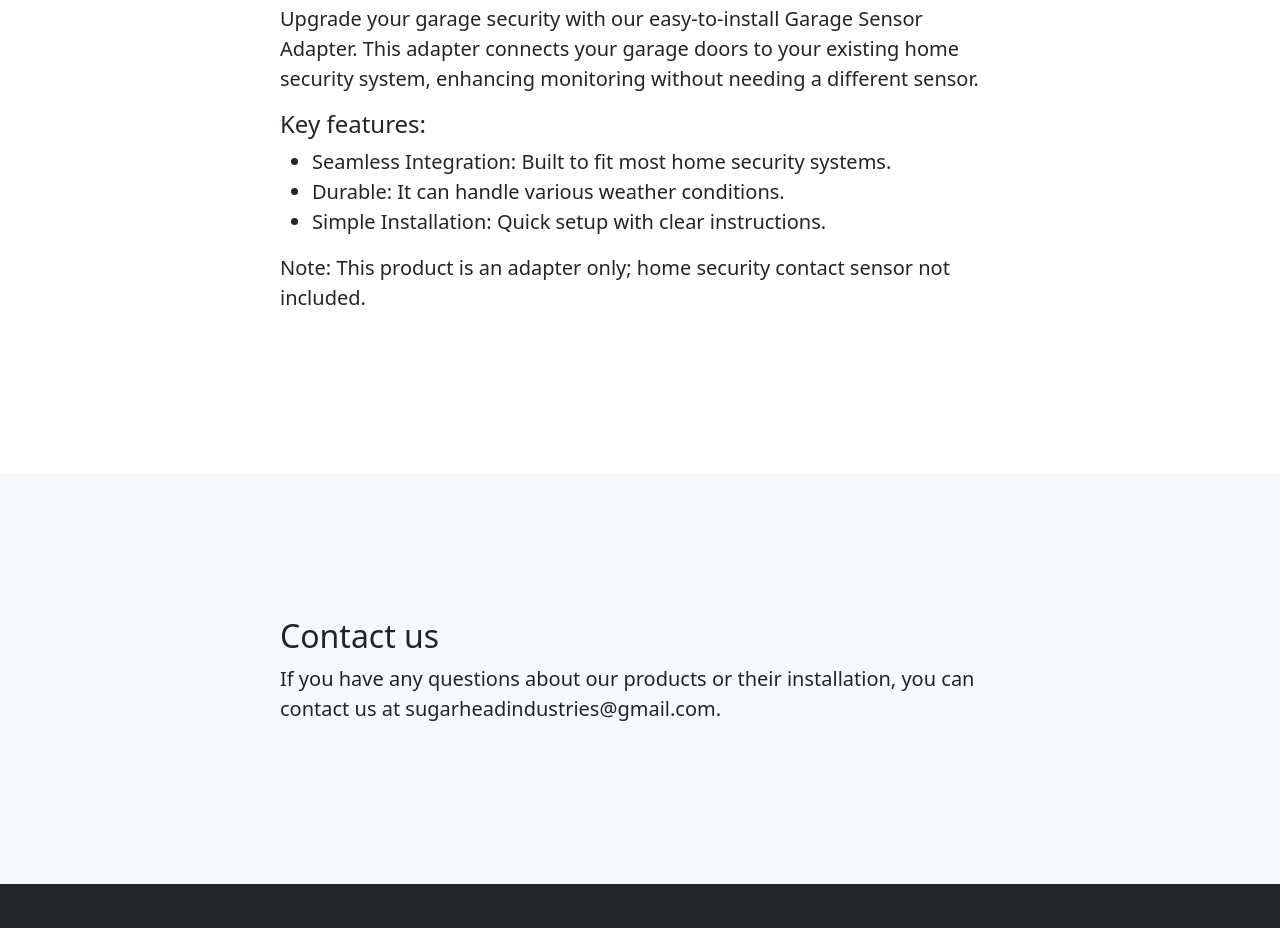
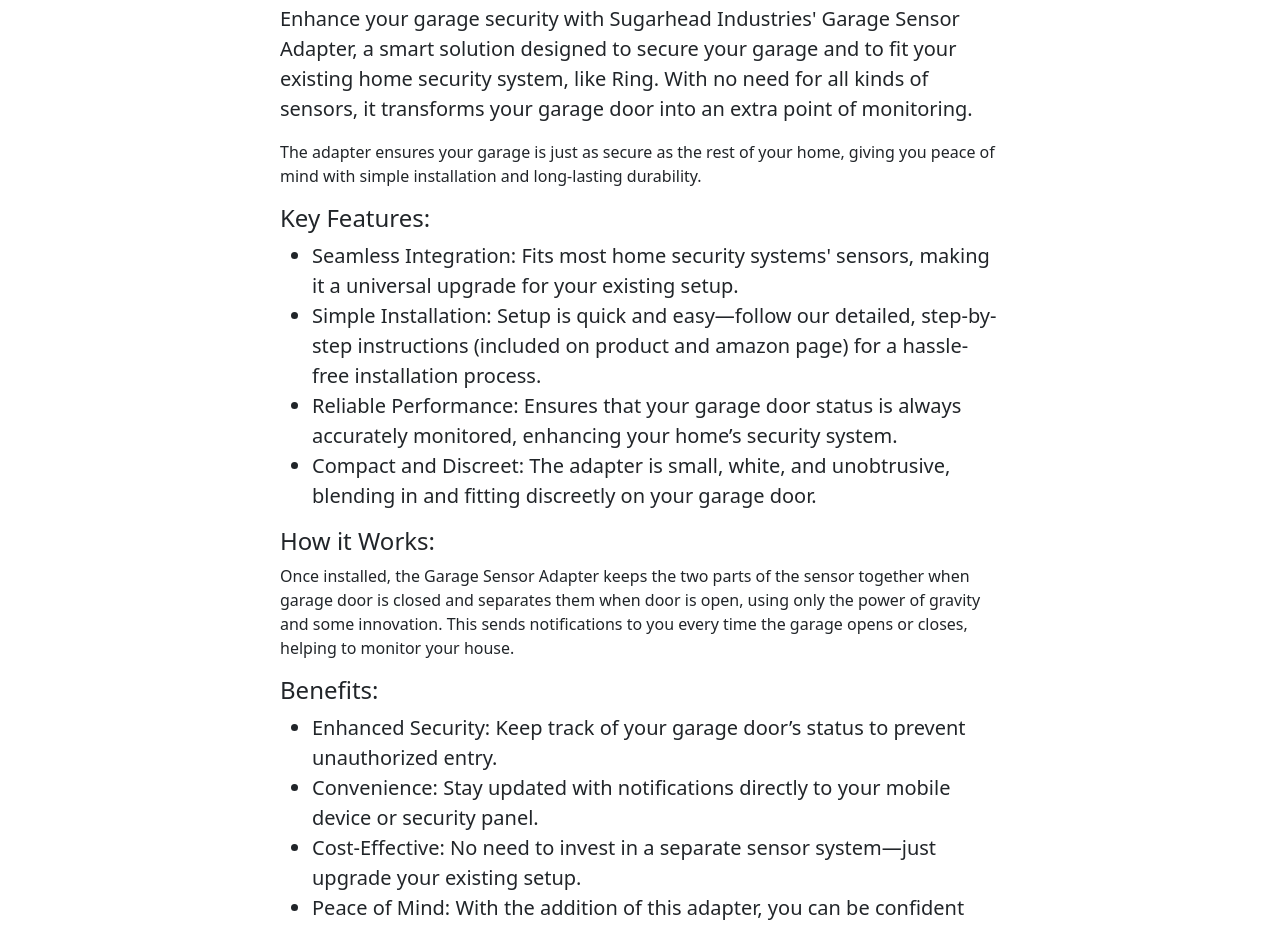
Before and after one commit to JupiterKardes/Sugarhead-Industries, a plain HTML site: page index.html in a window 1280 px wide. Shown: the part 584-1512 px from the top of the page. Drawn offline with nearby package versions, Linux system fonts and the light colour scheme.

Commit message:
upgraded index.html and sugarheadindustries.com

```diff
--- a/index.html
+++ b/index.html
@@ -3,8 +3,8 @@
     <head>
         <meta charset="utf-8" />
         <meta name="viewport" content="width=device-width, initial-scale=1, shrink-to-fit=no" />
-        <meta name="description" content="" />
-        <meta name="author" content="" />
+        <meta name="description" content="Upgrade your garage security with the Garage Sensor Adapter from Sugarhead Industries." />
+        <meta name="author" content="Sugarhead Industries" />
         <title>Sugarhead Industries</title>
         <link rel="icon" type="image/x-icon" href="assets/favicon.ico" />
         <!-- Core theme CSS (includes Bootstrap)-->
@@ -28,7 +28,7 @@
         <header class="bg-primary bg-gradient text-white">
             <div class="container px-4 text-center">
                 <h1 class="fw-bolder">SUGARHEAD INDUSTRIES</h1>
-                <p class="lead">Maker of products helpful to your daily lives</p>
+                <p class="lead">Innovative products to improve your home and security</p>
                 <a class="btn btn-lg btn-light" href="#about">Shop on Amazon!</a>
             </div>
         </header>
@@ -38,14 +38,29 @@
                 <div class="row gx-4 justify-content-center">
                     <div class="col-lg-8">
                         <h2>About the Garage Sensor Adapter</h2>
-                        <p class="lead"> Upgrade your garage security with our easy-to-install Garage Sensor Adapter. This adapter connects your garage doors to your existing home security system, enhancing monitoring without needing a different sensor.</p>
-                        <h4>Key features:</h4>
+                        <p class="lead">Enhance your garage security with Sugarhead Industries' Garage Sensor Adapter, a smart solution designed to secure your garage and to fit your existing home security system, like Ring. With no need for all kinds of sensors, it transforms your garage door into an extra point of monitoring.</p>
+                        <p>The adapter ensures your garage is just as secure as the rest of your home, giving you peace of mind with simple installation and long-lasting durability.</p>
+
+                        <h4>Key Features:</h4>
                         <ul class="lead">
-                            <li><b>Seamless Integration:</b> Built to fit most home security systems.</li>
-                            <li><b>Durable:</b> It can handle various weather conditions.</li>
-                            <li><b>Simple Installation:</b> Quick setup with clear instructions.</li>
+                            <li><b>Seamless Integration:</b> Fits most home security systems' sensors, making it a universal upgrade for your existing setup.</li>
+                            <li><b>Simple Installation:</b> Setup is quick and easy—follow our detailed, step-by-step instructions (included on product and amazon page) for a hassle-free installation process.</li>
+                            <li><b>Reliable Performance:</b> Ensures that your garage door status is always accurately monitored, enhancing your home’s security system.</li>
+                            <li><b>Compact and Discreet:</b> The adapter is small, white, and unobtrusive, blending in and fitting discreetly on your garage door.</li>
                         </ul>
-                        <p class="lead"><b>Note: </b>This product is an adapter only; home security contact sensor not included.</p>
+
+                        <h4>How it Works:</h4>
+                        <p>Once installed, the Garage Sensor Adapter keeps the two parts of the sensor together when garage door is closed and separates them when door is open, using only the power of gravity and some innovation. This sends notifications to you every time the garage opens or closes, helping to monitor your house.</p>
+
+                        <h4>Benefits:</h4>
+                        <ul class="lead">
+                            <li><b>Enhanced Security:</b> Keep track of your garage door’s status to prevent unauthorized entry.</li>
+                            <li><b>Convenience:</b> Stay updated with notifications directly to your mobile device or security panel.</li>
+                            <li><b>Cost-Effective:</b> No need to invest in a separate sensor system—just upgrade your existing setup.</li>
+                            <li><b>Peace of Mind:</b> With the addition of this adapter, you can be confident that your garage is part of your overall home security solution.</li>
+                        </ul>
+
+                        <p><b>Important Note:</b> This product is an adapter only. The home security contact sensor is not included and must be purchased separately for full functionality.</p>
                     </div>
                 </div>
             </div>
@@ -55,8 +70,9 @@
             <div class="container px-4">
                 <div class="row gx-4 justify-content-center">
                     <div class="col-lg-8">
-                        <h2>Contact us</h2>
-                        <p class="lead">If you have any questions about our products or their installation, you can contact us at <b>sugarheadindustries@gmail.com</b>.</p>
+                        <h2>Contact Us</h2>
+                        <p class="lead">We’re here to help! If you have any questions about the Garage Sensor Adapter or need assistance with installation, don’t hesitate to reach out. You can contact us at <b>sugarheadindustries@gmail.com</b>.</p>
+                        <p>For faster support, please include a brief description of your issue or inquiry.</p>
                     </div>
                 </div>
             </div>
```
